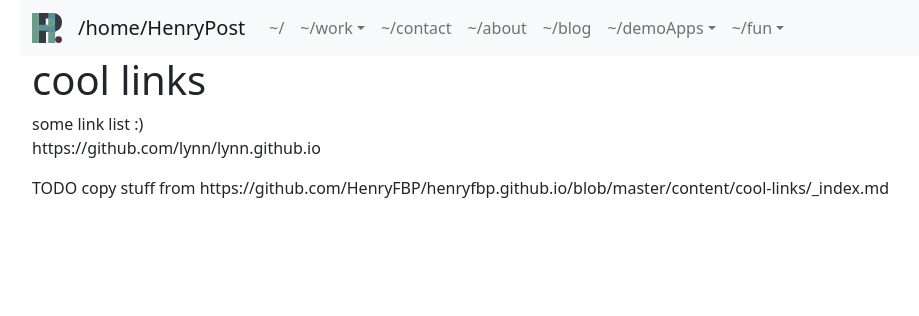
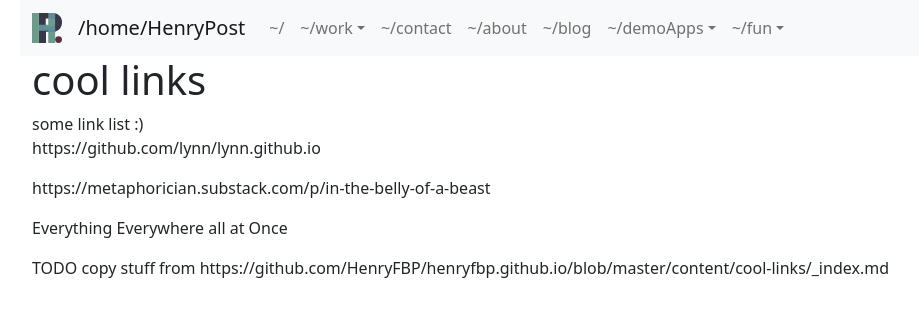
Before and after one commit to meltingscales/henrypost.net, a React (Create React App) app: page /fun/cool-links in a window 1280 px wide. Shown: the top 316 px of the page, without its empty margins (62-981 px from the left). Built offline with nearby package versions, Linux system fonts and the light colour scheme.

Commit message:
add a few links

```diff
--- a/src/pages/fun/PageCoolLinks.tsx
+++ b/src/pages/fun/PageCoolLinks.tsx
@@ -7,6 +7,8 @@ const PageCoolLinks = () => {
         <div>some link list :)
         </div>
         <p>https://github.com/lynn/lynn.github.io</p>
+        <p>https://metaphorician.substack.com/p/in-the-belly-of-a-beast</p>
+        <p>Everything Everywhere all at Once</p>
         <p>TODO copy stuff from https://github.com/HenryFBP/henryfbp.github.io/blob/master/content/cool-links/_index.md</p>
     </>;
 }
```
